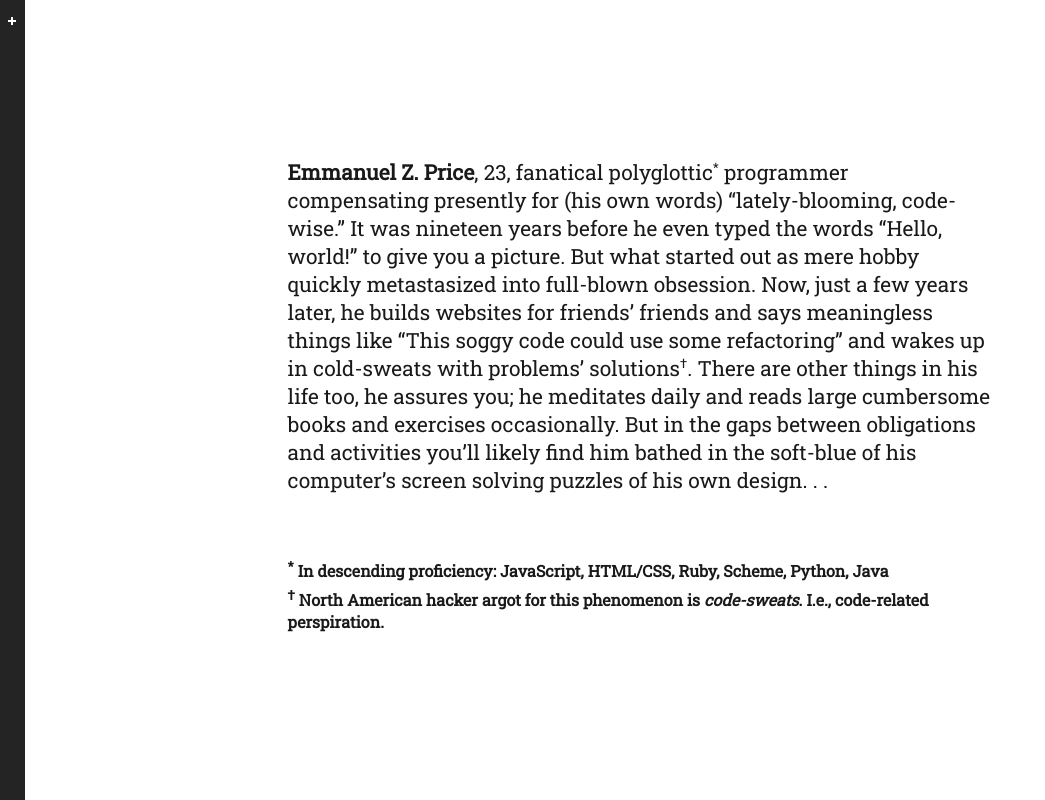
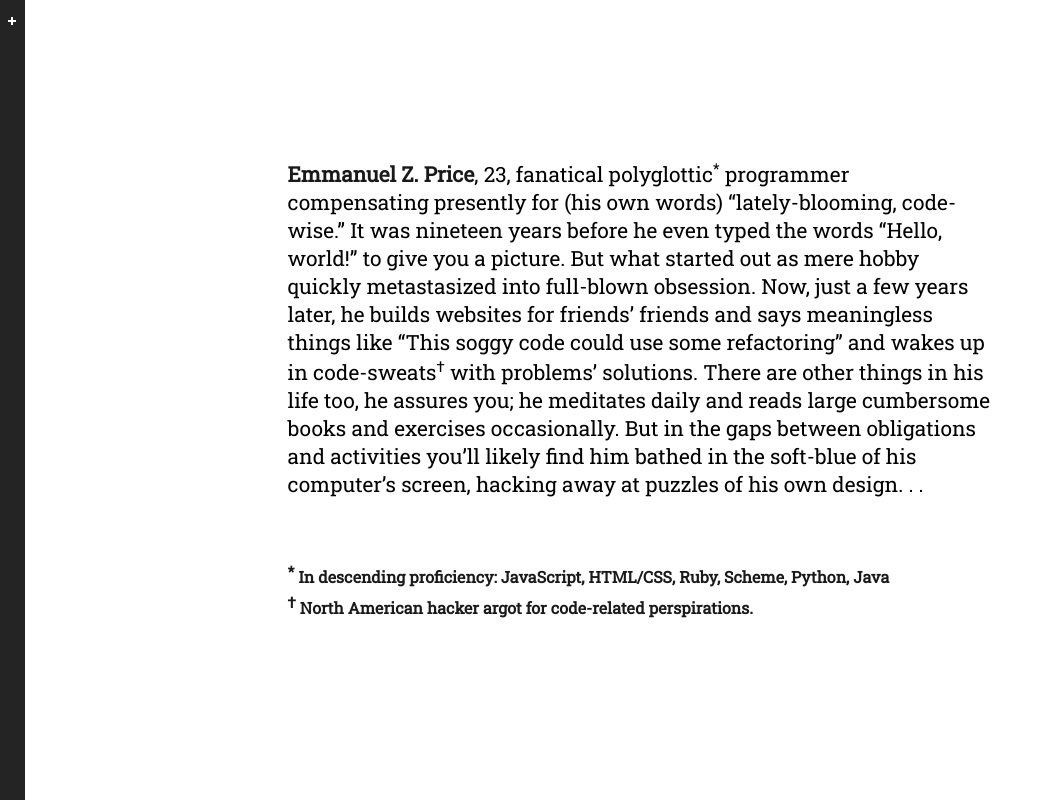
Before and after one commit to emantheman/emantheman.github.io, a React (Create React App) app: page /#/info/bio in a window 1280 px wide. Shown: the whole page, without its empty margins (0-1045 px from the left). Built offline with nearby package versions, Linux system fonts and the light colour scheme.

Commit message:
Minor tweaks to Bio view styles

```diff
--- a/src/styles/Bio.scss
+++ b/src/styles/Bio.scss
@@ -1,6 +1,5 @@
 .Bio {
   font-family: 'Roboto Slab', serif;
-  color: rgba(0, 0, 0, 0.9);
   width: 705px;
   max-height: 525px;
   margin: auto;
@@ -15,12 +14,15 @@
 	animation-iteration-count: 1;
 	animation-timing-function: ease-in;
   animation-duration: 1s;
+  strong, h5 {
+    color: rgba(0, 0, 0, 0.9);
+  }
   p {
     font-size: 1.1em;
     margin-bottom: 3em;
-    & > sup {
-      font-size: 13px;
-    }
+  }
+  sup {
+    font-size: 15px;
   }
   h5 {
     font-size: 16px;
--- a/src/views/Bio.js
+++ b/src/views/Bio.js
@@ -11,10 +11,10 @@ export default class Bio extends Component {
     return (
       <div className="Bio">
         <p>
-          <strong>Emmanuel Z. Price</strong>, {this.getAge()}, fanatical polyglottic<sup>*</sup> programmer compensating presently for (his own words) “lately-blooming, code-wise.” It was nineteen years before he even typed the words “Hello, world!” to give you a picture. But what started out as mere hobby quickly metastasized into full-blown obsession. Now, just a few years later, he builds websites for friends’ friends and says meaningless things like “This soggy code could use some refactoring” and wakes up in cold-sweats with problems’ solutions<sup>&dagger;</sup>. There are other things in his life too, he assures you; he meditates daily and reads large cumbersome books and exercises occasionally. But in the gaps between obligations and activities you’ll likely find him bathed in the soft-blue of his computer’s screen solving puzzles of his own design. . .
+          <strong>Emmanuel Z. Price</strong>, {this.getAge()}, fanatical polyglottic<sup>*</sup> programmer compensating presently for (his own words) “lately-blooming, code-wise.” It was nineteen years before he even typed the words “Hello, world!” to give you a picture. But what started out as mere hobby quickly metastasized into full-blown obsession. Now, just a few years later, he builds websites for friends’ friends and says meaningless things like “This soggy code could use some refactoring” and wakes up in code-sweats<sup>&dagger;</sup> with problems’ solutions. There are other things in his life too, he assures you; he meditates daily and reads large cumbersome books and exercises occasionally. But in the gaps between obligations and activities you’ll likely find him bathed in the soft-blue of his computer’s screen, hacking away at puzzles of his own design. . .
         </p>
         <h5><sup>*</sup> In descending proficiency: JavaScript, HTML/CSS, Ruby, Scheme, Python, Java</h5>
-        <h5><sup>&dagger;</sup> North American hacker argot for this phenomenon is <em>code-sweats</em>. I.e., code-related perspiration.</h5>
+        <h5><sup>&dagger;</sup> North American hacker argot for code-related perspirations.</h5>
       </div>
     )
   }
```
